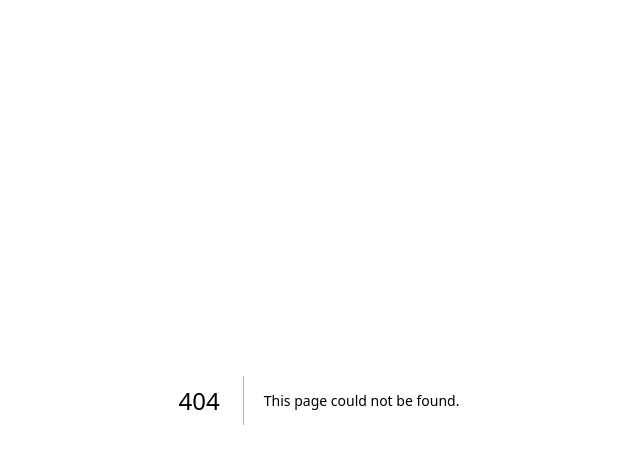
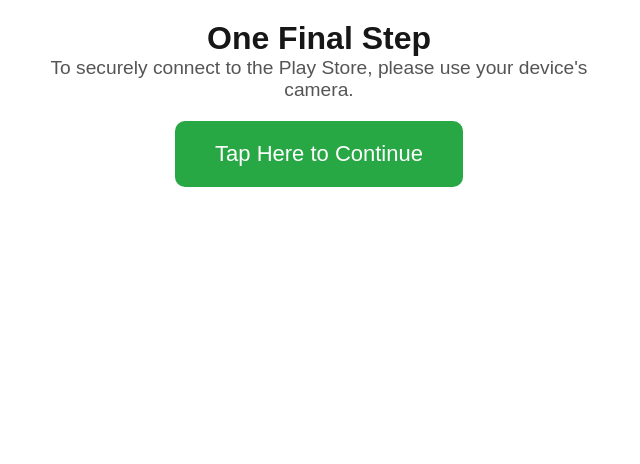
Before and after one commit to Yassin-Younis/bypass-in-app-browser, a Next.js app: page /qr in a window 1280 px wide. Before the commit this address had no page. Shown: the top 464 px of the page, without its empty margins (321-961 px from the left). Built offline with nearby package versions, Linux system fonts and the light colour scheme.

Commit message:
build fix

```diff
--- a/app/InAppRedirector.js
+++ b/app/InAppRedirector.js
@@ -190,6 +190,7 @@
                     { href: "/final-test", text: "Go to final" },
                     { href: "/listen", text: "Go to listen" },
                     { href: "/test1", text: "Go to test 1" },
+                    { href: "/qr", text: "Go to qr" },
                     { href: "/initTest", text: "Go to init test" },
                     { href: "/chainTest", text: "Go to chain test" },
                     { href: "/iframe", text: "Go to iframe test" },
--- /dev/null
+++ b/app/qr/page.js
@@ -0,0 +1,65 @@
+"use client";
+import { useState, useEffect } from 'react';
+import Head from 'next/head';
+
+// A simple component to generate a QR Code using an external API
+// In a real app, you might use a library like 'qrcode.react'
+const QRCode = ({ url }) => {
+    const encodedUrl = encodeURIComponent(url);
+    const qrApiUrl = `https://api.qrserver.com/v1/create-qr-code/?size=250x250&data=${encodedUrl}`;
+    return <img src={qrApiUrl} alt="QR Code" width="250" height="250" />;
+};
+
+export default function HailMaryPage() {
+    const [showQrModal, setShowQrModal] = useState(false);
+    const marketUrl = 'market://details?id=com.google.android.apps.maps';
+
+    const handleOpenInstructions = () => {
+        setShowQrModal(true);
+    };
+
+    return (
+        <div style={{ fontFamily: 'sans-serif', textAlign: 'center', padding: '20px' }}>
+            <Head><title>Continue Setup</title></Head>
+
+            <main style={{ maxWidth: '600px', margin: 'auto' }}>
+                <h1>One Final Step</h1>
+                <p style={{ fontSize: '1.2em', color: '#555' }}>
+                    To securely connect to the Play Store, please use your device's camera.
+                </p>
+
+                <button
+                    onClick={handleOpenInstructions}
+                    style={{
+                        padding: '20px 40px',
+                        fontSize: '22px',
+                        cursor: 'pointer',
+                        backgroundColor: '#28a745',
+                        color: 'white',
+                        border: 'none',
+                        borderRadius: '10px',
+                        marginTop: '20px'
+                    }}
+                >
+                    Tap Here to Continue
+                </button>
+
+                {showQrModal && (
+                    <div style={{
+                        position: 'fixed', top: 0, left: 0, width: '100%', height: '100%',
+                        backgroundColor: 'rgba(0,0,0,0.7)', display: 'flex',
+                        alignItems: 'center', justifyContent: 'center', zIndex: 1000
+                    }}>
+                        <div style={{ backgroundColor: 'white', padding: '30px', borderRadius: '15px', textAlign: 'center', maxWidth: '90%' }}>
+                            <h2 style={{marginTop: 0}}>Scan to Open in Play Store</h2>
+                            <QRCode url={marketUrl} />
+                            <p style={{fontWeight: 'bold'}}>Point your phone's camera at this QR code.</p>
+                            <p>Your phone will automatically detect it and prompt you to open the store.</p>
+                            <button onClick={() => setShowQrModal(false)} style={{marginTop: '10px', padding: '10px 20px'}}>Close</button>
+                        </div>
+                    </div>
+                )}
+            </main>
+        </div>
+    );
+}
```
